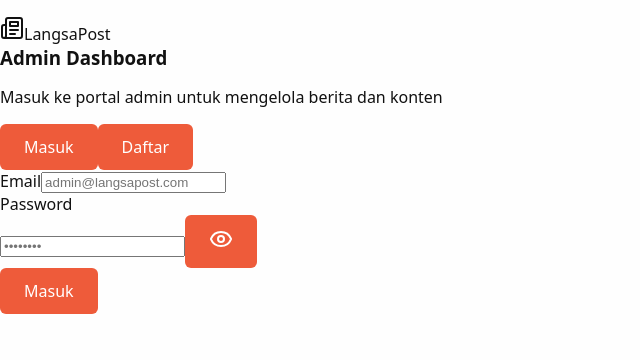
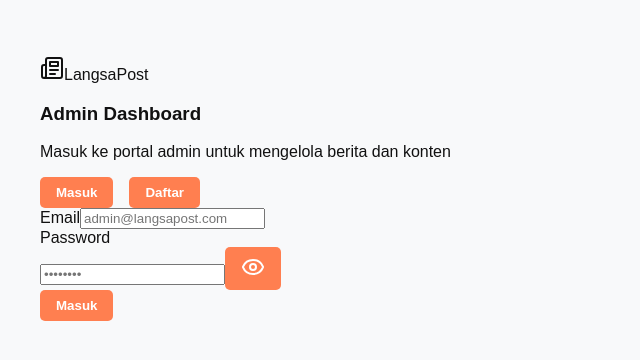
Before and after one commit to 04042015/langsapost-admin-nexus, a React (Vite) app: page /auth in a window 1280 px wide. Shown: the top 360 px of the page, without its empty margins (0-640 px from the left). Built offline with nearby package versions, Linux system fonts and the light colour scheme.

Commit message:
Update index-mini.css

```diff
--- a/src/index-mini.css
+++ b/src/index-mini.css
@@ -1,81 +1,57 @@
-/* Versi ringan dari index.css tanpa Tailwind */
-
 body {
-  margin: 0;
-  padding: 0;
-  font-family: system-ui, sans-serif;
-  background: #fefefe;
+  font-family: sans-serif;
+  padding: 2rem;
+  background: #f8f9fa;
   color: #111;
 }
 
-a {
-  text-decoration: none;
-  color: inherit;
+.container {
+  max-width: 800px;
+  margin: auto;
+  padding: 1rem;
 }
 
-h1, h2, h3 {
-  margin: 0;
+.card-grid {
+  display: grid;
+  gap: 1rem;
+  grid-template-columns: repeat(auto-fit, minmax(200px, 1fr));
+}
+
+.card {
+  padding: 1rem;
+  border: 1px solid #ccc;
+  border-radius: 8px;
+  background: white;
+}
+
+.card-title {
+  font-weight: bold;
+  margin-bottom: 0.25rem;
+}
+
+.card-desc {
+  font-size: 0.9rem;
+  color: #666;
 }
 
 button {
-  font: inherit;
-  padding: 0.75rem 1.5rem;
+  background: coral;
+  color: white;
+  padding: 0.5rem 1rem;
   border: none;
-  border-radius: 6px;
-  background-color: hsl(11, 84%, 58%);
-  color: #fff;
+  font-weight: bold;
+  border-radius: 5px;
   cursor: pointer;
-  transition: background-color 0.2s ease;
+  margin-right: 1rem;
 }
 
 button:hover {
-  background-color: hsl(11, 74%, 52%);
-}
-
-.container {
-  max-width: 960px;
-  margin: 0 auto;
-  padding: 2rem;
-  text-align: center;
-}
-
-.card-grid {
-  display: flex;
-  flex-wrap: wrap;
-  gap: 1rem;
-  justify-content: center;
-  margin: 2rem 0;
-}
-
-.card {
-  background: #fff;
-  border: 1px solid #eee;
-  border-radius: 10px;
-  padding: 1rem;
-  width: 280px;
-  text-align: left;
-  box-shadow: 0 2px 6px rgba(0,0,0,0.05);
-  transition: transform 0.2s ease;
-}
-
-.card:hover {
-  transform: translateY(-4px);
-}
-
-.card-title {
-  font-size: 1.25rem;
-  margin-bottom: 0.25rem;
-  font-weight: 600;
-}
-
-.card-desc {
-  color: #666;
-  font-size: 0.9rem;
-  margin-bottom: 0.5rem;
+  background: #e25a35;
 }
 
 .footer {
   margin-top: 2rem;
-  font-size: 0.875rem;
+  font-size: 0.8rem;
   color: #999;
+  text-align: center;
   }
```
